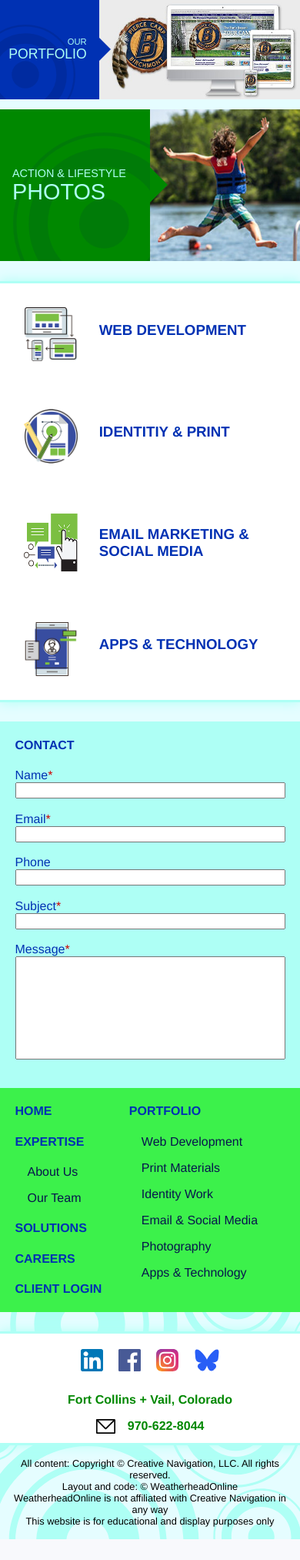
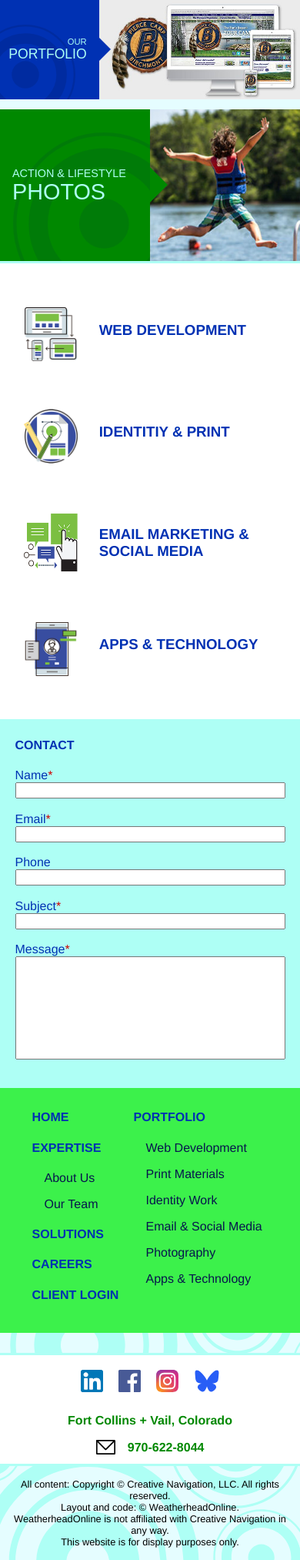
Before and after one commit to WeatherheadOnline/CreNav1, a PHP site: page /CreNav.html in a window 390 px wide. Shown: the part 1524-3550 px from the top of the page at 77% size. Before the commit the page ends 3523 px from the top, so only its background shows below. Run offline with PHP 8.4, Linux system fonts and the light colour scheme.

Commit message:
Before consolidating completed media queries

```diff
--- a/CreNav.css
+++ b/CreNav.css
@@ -860,11 +865,10 @@ h2 {
     background-color: #FFFFFF;
     display: flex;
     flex-direction: column;
-    margin-top: 3vh;
+    padding: 3vh 0;
     border-width: 3px 0;
     border-color: var(--aquaMd);
     border-style: solid;
-    box-shadow: 0 0 15px 0 var(--aquaMd);
 }
 
 .services-wrapper{
@@ -941,7 +991,7 @@ h2 {
 #links-contact {
     display: flex;
     flex-direction: column-reverse;
-    margin-top: 3vh;
+    /* margin-top: 3vh; */
 }
 
 h4 {
@@ -977,8 +1027,10 @@ h4 {
     background-color: var(--greenLt);
     display: grid;
     grid-auto-flow: column dense;
-    grid-template-columns: auto auto;
-    padding: 0 5%;
+    grid-template-columns: max-content max-content;
+    gap: 5%;
+    padding: 2% 2% 5% 0;
+    justify-content: center;
 }
 
 #footer-links h4 {
@@ -1018,9 +1085,12 @@ h4 {
 
 #footer-contact {
     background-color: var(--aquaMd);
-    padding: 0 5%;
     padding-bottom: 5%;
     color: var(--blueMd);
+}
+
+#footer-contact form {
+    padding: 0 5%;
 }
 
 label {
@@ -1090,7 +1174,6 @@ footer > div:nth-child(1) {
     border-width: 3px 0;
     border-style: solid;
     border-color: var(--aquaMd);
-    box-shadow: 0 0 15px 0 var(--aquaMd);
     padding: 3% 0;
     color: var(--greenDk);
     font-weight: bold;
--- a/CreNav.html
+++ b/CreNav.html
@@ -200,9 +200,9 @@
         </div>
         <div>  <!-- disclaimer section -->
             <p>All content: Copyright &copy; Creative Navigation, LLC. All rights reserved.</p>
-            <p>Layout and code: &copy; WeatherheadOnline</p>
-            <p>WeatherheadOnline is not affiliated with Creative Navigation in any way</p>
-            <p>This website is for educational and display purposes only</p>
+            <p>Layout and code: &copy; WeatherheadOnline.</p>
+            <p>WeatherheadOnline is not affiliated with Creative Navigation in any way.</p>
+            <p>This website is for display purposes only.</p>
         </div>
     </footer>
 </body>
```
Also changed, not shown: other parts of CreNav.css (+109 -23 lines).
